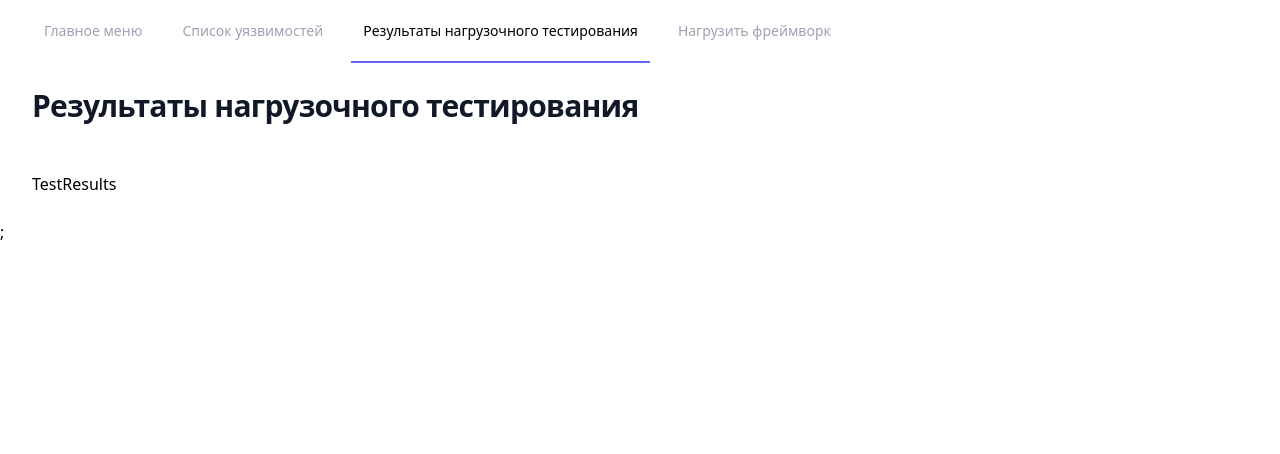
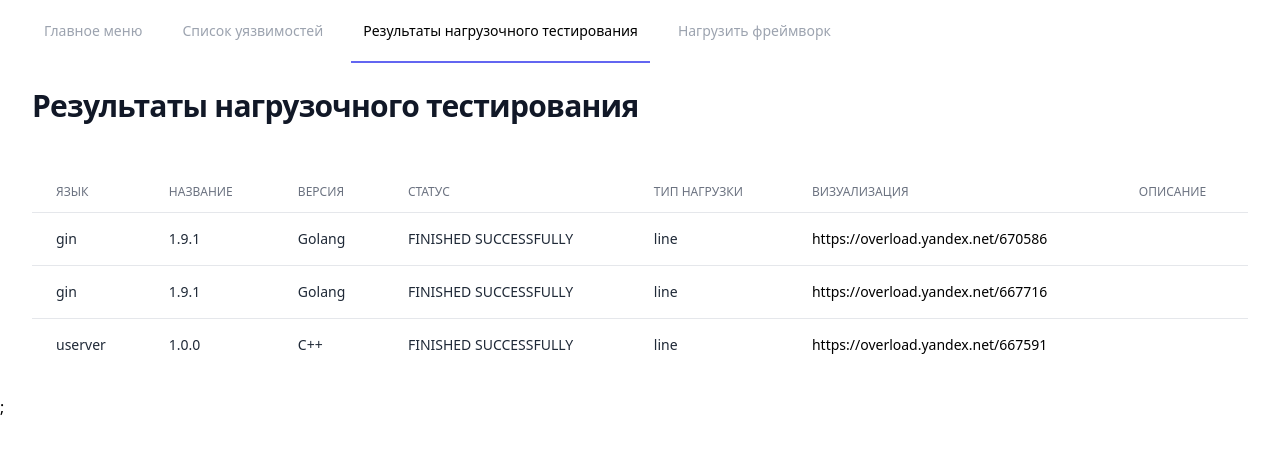
Before and after one commit to PaulinaLyu/load_counter, a React (Vite) app: page /tests-results in a window 1280 px wide. Shown: the top 454 px of the page. Built offline with nearby package versions, Linux system fonts and the light colour scheme; the HTML template or start-up script is replaced by a standard one.

Commit message:
add(pages/TestResultsPage) создала таблицу

```diff
--- a/src/pages/LoadFrameworkPage.tsx
+++ b/src/pages/LoadFrameworkPage.tsx
@@ -1,3 +1,3 @@
 export const LoadFrameworkPage = () => {
-  return <div>LoadFramework</div>;
+  return <div className="flex flex-col">LoadFrameworkPage</div>;
 };
--- a/src/pages/TestResultsPage.tsx
+++ b/src/pages/TestResultsPage.tsx
@@ -1,3 +1,67 @@
+import { useState } from "react";
+import { Table } from "../components/Table";
+
+const header = ["Язык", "Название", "Версия", "Статус", "Тип нагрузки", "Визуализация", "Описание"];
+
+const rows = {
+  framework_name:
+    "px-6 py-4 whitespace-nowrap text-sm font-medium text-gray-800 dark:text-gray-200",
+
+  framework_version: "px-6 py-4 whitespace-nowrap text-sm text-gray-800 dark:text-gray-200",
+
+  framework_lang: "px-6 py-4 whitespace-nowrap text-sm text-gray-800 dark:text-gray-200",
+
+  status: "px-6 py-4 whitespace-nowrap text-sm text-gray-800 dark:text-gray-200",
+
+  type: "px-6 py-4 whitespace-nowrap text-sm text-gray-800 dark:text-gray-200",
+
+  url: "px-6 py-4 whitespace-nowrap text-sm font-medium",
+
+  description: "px-6 py-4 text-wrap text-sm font-medium",
+};
+
+type TableData<T> = Record<keyof T, React.ReactNode | string>;
+
 export const TestResultsPage = () => {
-  return <div>TestResults</div>;
+  const [tableData, setTableData] = useState<TableData<typeof rows>[]>([
+    {
+      framework_name: "gin",
+      framework_version: "1.9.1",
+      framework_lang: "Golang",
+      status: "FINISHED SUCCESSFULLY",
+      type: "line",
+      url: <a href="https://overload.yandex.net/670586">{"https://overload.yandex.net/670586"}</a>,
+      description: "",
+    },
+    {
+      framework_name: "gin",
+      framework_version: "1.9.1",
+      framework_lang: "Golang",
+      status: "FINISHED SUCCESSFULLY",
+      type: "line",
+      url: <a href="https://overload.yandex.net/667716">{"https://overload.yandex.net/667716"}</a>,
+      description: "",
+    },
+    {
+      framework_name: "userver",
+      framework_version: "1.0.0",
+      framework_lang: "C++",
+      status: "FINISHED SUCCESSFULLY",
+      type: "line",
+      url: <a href="https://overload.yandex.net/667591">{"https://overload.yandex.net/667591"}</a>,
+      description: "",
+    },
+  ]);
+
+  return (
+    <div className="flex flex-col">
+      <div className="-m-1.5 overflow-x-auto">
+        <div className="p-1.5 min-w-full inline-block align-middle">
+          <div className="overflow-hidden">
+            <Table header={header} rows={rows} data={tableData} />
+          </div>
+        </div>
+      </div>
+    </div>
+  );
 };
--- a/src/pages/VulnerabilitiesPage.tsx
+++ b/src/pages/VulnerabilitiesPage.tsx
@@ -28,7 +28,11 @@ export const VulnerabilitiesPage = () => {
       framework_lang: "Golang",
       vulnerability:
         "HTTP/2 server connections can hang forever waiting for a clean shutdown that was preempted by a fatal error. This condition can be exploited by a malicious client to cause a denial of service.",
-      source_url: "https://github.com/gin-gonic/gin/issues/3332",
+      source_url: (
+        <a href="https://github.com/gin-gonic/gin/issues/3332">
+          {"https://github.com/gin-gonic/gin/issues/3332"}
+        </a>
+      ),
       is_actual: <Status status={false} />,
     },
     {
@@ -37,7 +41,11 @@ export const VulnerabilitiesPage = () => {
       framework_lang: "Golang",
       vulnerability:
         "An attacker can cause unbounded memory growth in servers accepting HTTP/2 requests.",
-      source_url: "https://github.com/gin-gonic/gin/issues/3332",
+      source_url: (
+        <a href="https://github.com/gin-gonic/gin/issues/3332">
+          {"https://github.com/gin-gonic/gin/issues/3332"}
+        </a>
+      ),
       is_actual: <Status status={false} />,
     },
     {
@@ -46,7 +54,7 @@ export const VulnerabilitiesPage = () => {
       framework_lang: "C++",
       vulnerability:
         "This vulnerability affects some unknown functionality of the component HTTP Request Handler. The manipulation with an unknown input leads to a denial of service vulnerability. The CWE definition for the vulnerability is CWE-404. The product does not release or incorrectly releases a resource before it is made available for re-use. As an impact it is known to affect availability.",
-      source_url: "https://vuldb.com/?id.216736",
+      source_url: <a href="https://vuldb.com/?id.216736">{"https://vuldb.com/?id.216736"}</a>,
       is_actual: <Status status={true} />,
     },
   ]);
```
